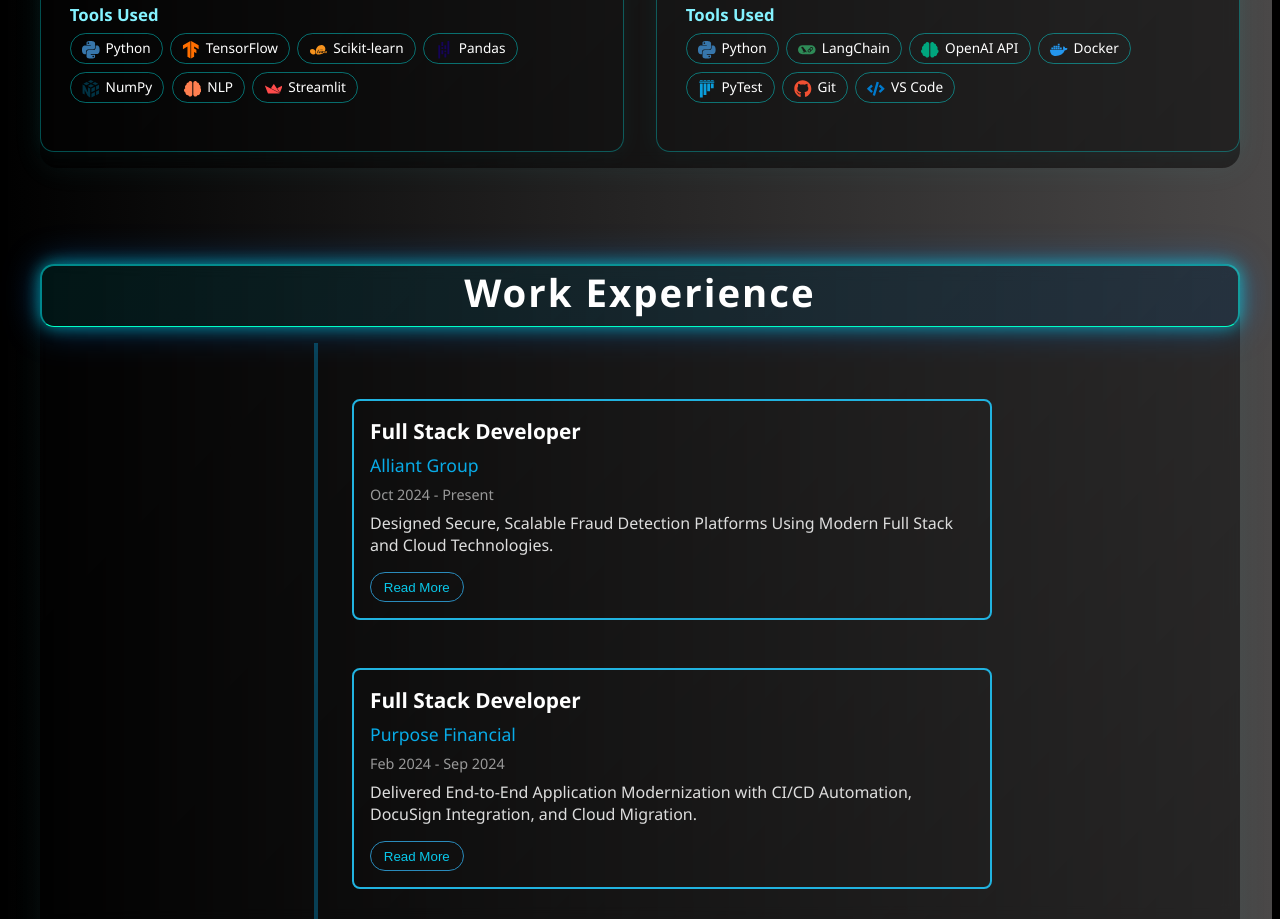
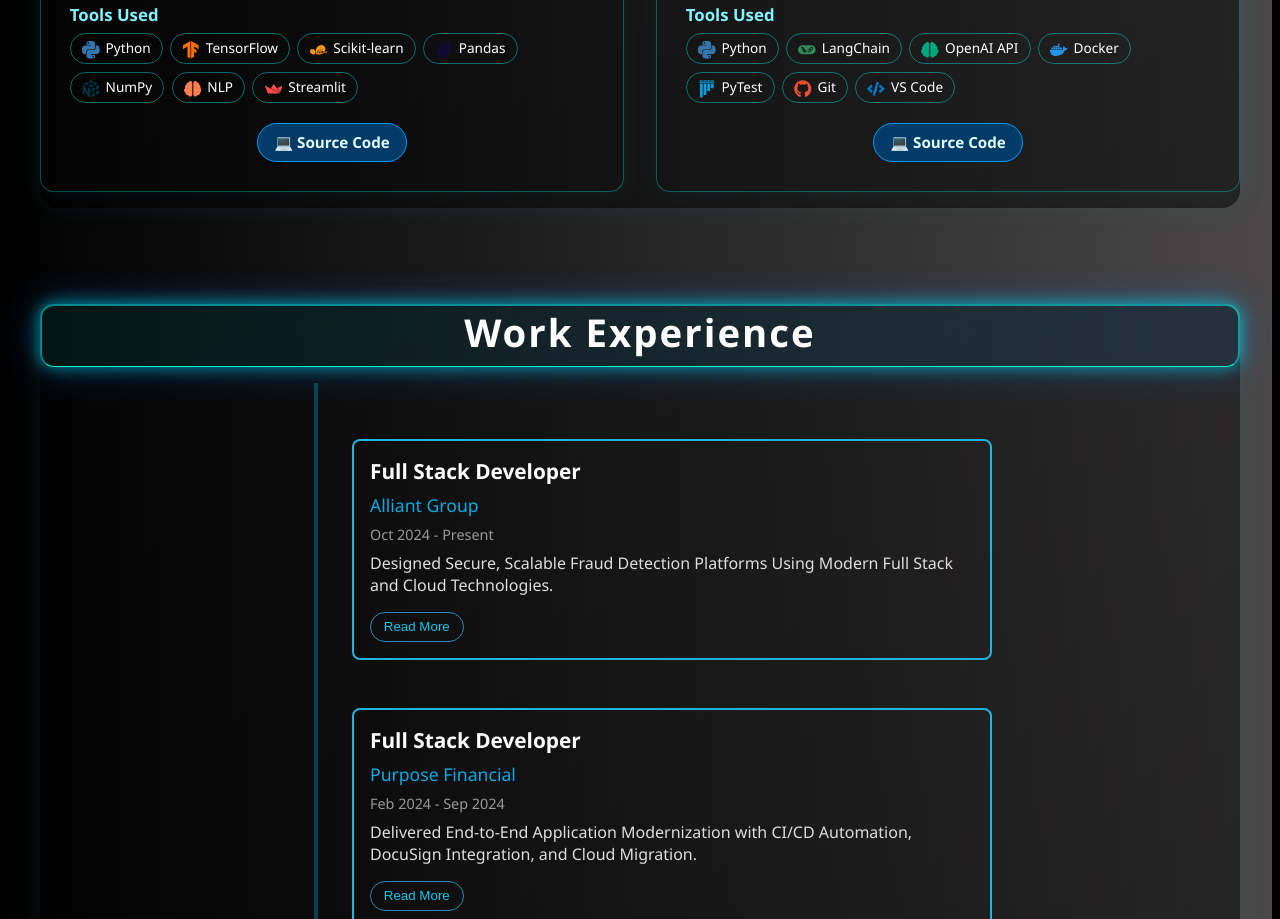
Before and after one commit to Vamshir3156/portfolio, a React (Create React App) app: page / in a window 1280 px wide. Shown: the part 3120-4039 px from the top of the page. Built offline with nearby package versions, Linux system fonts and the light colour scheme.

Commit message:
updated source code

```diff
--- a/src/components/Projects.js
+++ b/src/components/Projects.js
@@ -199,6 +199,7 @@
       "NLP",
       "Streamlit",
     ],
+    source: "https://github.com/Vamshir3156/ai-commodities-trading",
   },
   {
     title: "Automated COBOL Modernization",
@@ -220,6 +221,7 @@
       "Git",
       "VS Code",
     ],
+    source: "https://github.com/Vamshir3156/cobol_modernizer",
   },
 ];
 
```
